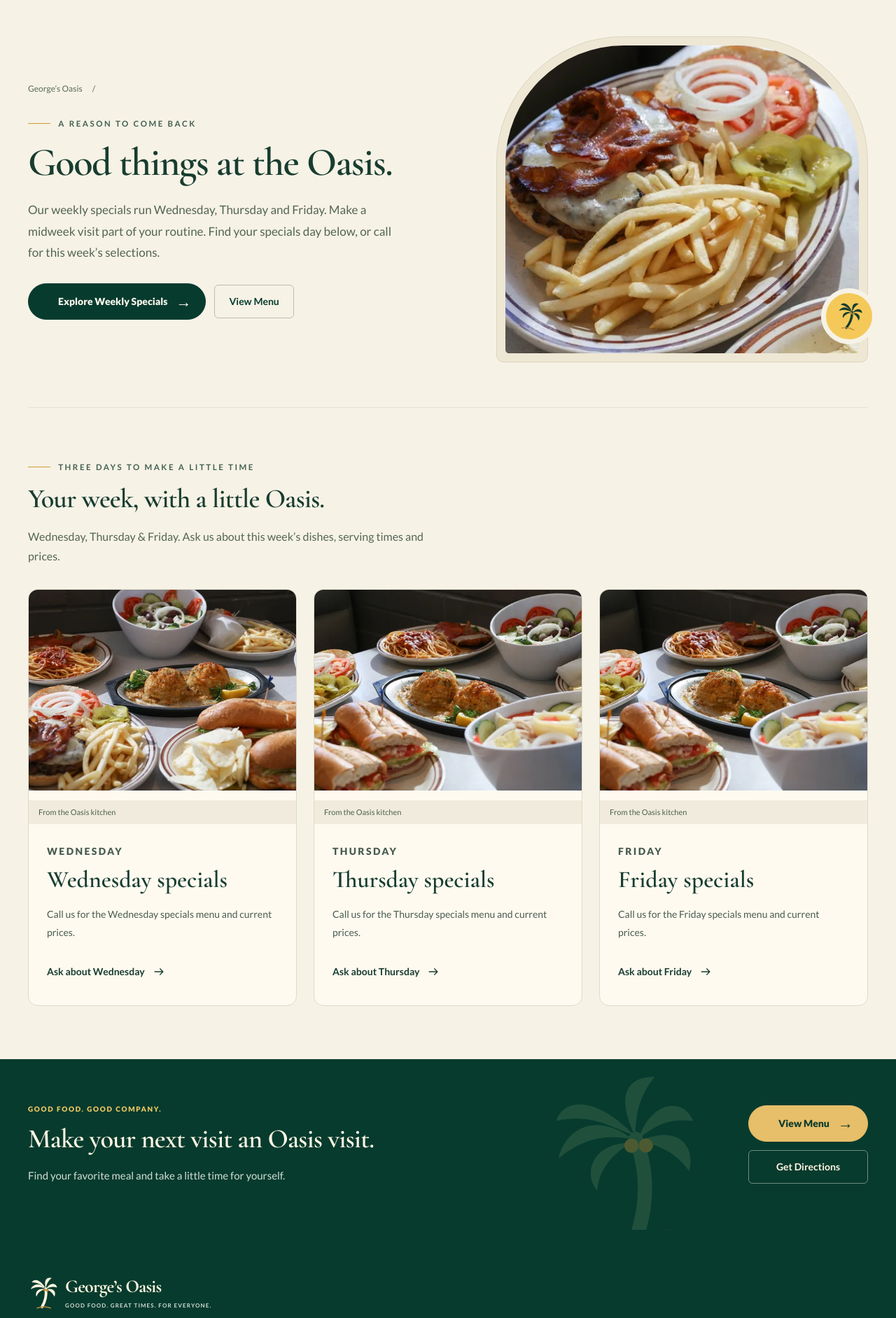
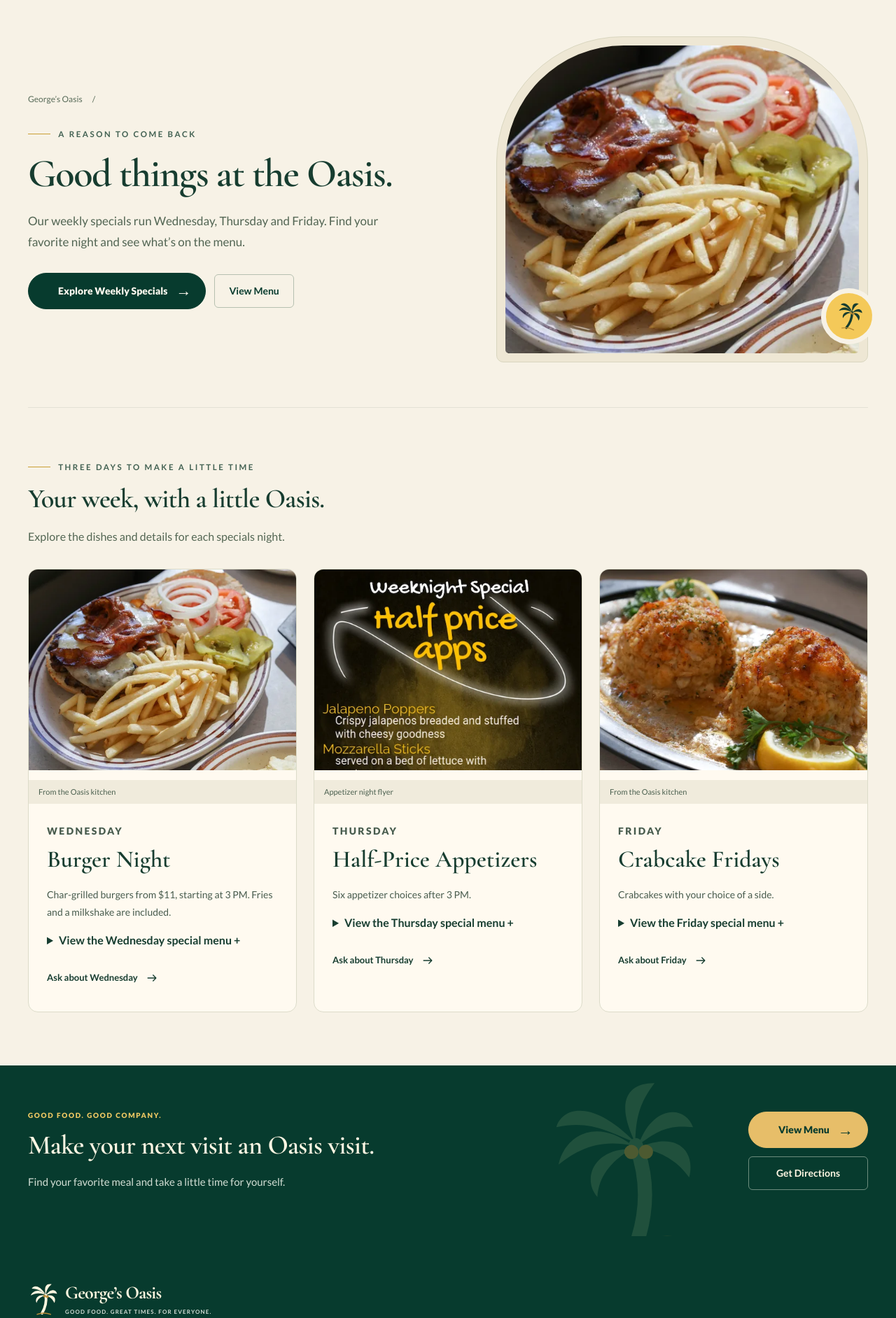
Before and after one commit to AndrewGuadi/georges-oasis-allentown, a Flask app: page /specials in a window 1280 px wide. Shown: the part 135-2019 px from the top of the page at 70% size. Run offline with Flask 3, Linux system fonts and the light colour scheme; some libraries are stand-ins or nearby versions.

Commit message:
Publish George’s Oasis weekly specials menus

```diff
--- a/georges_oasis/content.py
+++ b/georges_oasis/content.py
@@ -151,13 +151,22 @@ def public_content(now=None, include_drafts=False):
     for weekday in data.get("weekly_special_days", [2, 3, 4]):
         record = next((m for m in data.get("special_menus", []) if m.get("weekday") == weekday), {})
         approved = include_drafts or publishable(record, now)
+        items = record.get("items", [])
+        visible_items = [
+            item | {"formatted_price": money(item["price"]).removesuffix(".00") if item.get("price") is not None else None}
+            for item in items if approved and (include_drafts or publishable(item, now))
+        ]
+        flyer = record.get("flyer") if visible_items and len(visible_items) == len(items) else None
         special_menus.append({
             "id": day_names[weekday].lower(), "day": day_names[weekday],
             "title": record.get("title") if approved else day_names[weekday] + " specials",
             "photo": record.get("photo") if approved else {2: "george-oasis-menu-food-spread", 3: "george-oasis-menu-food-spread-02", 4: "george-oasis-menu-food-spread-04"}.get(weekday, "george-oasis-menu-food-spread"),
             "photo_alt": record.get("photo_alt", "Food from the Oasis kitchen") if approved else "A selection of food from the Oasis kitchen",
-            "items": [item for item in record.get("items", []) if include_drafts or publishable(item, now)] if approved else [],
+            "items": visible_items,
+            "summary": record.get("summary", "") if visible_items else "",
             "note": record.get("note", "") if approved else "",
+            "flyer": flyer,
+            "flyer_cover": flyer and record.get("flyer_cover", False),
         })
     business = data['business']
     items_by_id = {item['id']: item | {'category_id': category['id']}
@@ -234,6 +243,11 @@ def validate_content(data):
             metadata(item, label + " dish")
             if not item.get("name"):
                 issues.append(f"{label}: each dish needs a name.")
+            if item.get("price") is not None:
+                try:
+                    money(item["price"])
+                except ValueError:
+                    issues.append(f"{label}: invalid dish price.")
     for name in ['golf','story','dessert_flavors','consumer_advisory','pie_campaign']:
         if name in data:metadata(data[name],name)
     return issues
--- a/static/css/feedback-polish.css
+++ b/static/css/feedback-polish.css
@@ -35,17 +35,23 @@
 .home-food-tile>span { display:flex; align-items:center; justify-content:space-between; gap:12px; padding:20px; font-weight:700; }
 .homepage-design .features { margin:0 auto; padding-top:10px; padding-bottom:30px; }
 .special-menu-grid { display:grid; grid-template-columns:repeat(3,minmax(0,1fr)); gap:24px; }
-.special-menu-card { overflow:hidden; border:1px solid #dcdcca; border-radius:14px; background:#fffaf0; }
+.special-menu-card { overflow:hidden; scroll-margin-top:8rem; border:1px solid #dcdcca; border-radius:14px; background:#fffaf0; }
 .special-menu-card figure { margin:0; position:relative; }
 .special-menu-card img { width:100%; aspect-ratio:4/3; display:block; object-fit:cover; }
+.special-menu-card .special-flyer-cover { height:auto; object-position:center top; }
 .special-menu-card figcaption { padding:8px 14px; font-size:11px; color:#4b604f; background:#f0ebdc; }
 .special-menu-copy { padding:26px; }
 .special-menu-copy h3 { font:600 34px/1.1 'Cormorant Garamond',Georgia,serif; margin:10px 0 18px; }
 .special-menu-copy p { line-height:1.8; font-size:14px; color:#485c4e; }
-.special-menu-copy .text-link { margin-top:22px; }
-.special-menu-copy summary { padding:16px 0; cursor:pointer; font-weight:700; }
+.special-menu-copy .text-link { margin-top:12px; }
+.special-menu-copy .special-call { font-size:13px; }
+.special-menu-copy summary { padding:16px 0 8px; cursor:pointer; font-weight:700; }
 .special-menu-copy li { border-top:1px solid #dcdcca; padding:14px 0; }
-.special-menu-copy h4 { font-weight:700; }
+.special-menu-copy h4 { display:flex; flex-wrap:wrap; justify-content:space-between; gap:4px 12px; font-weight:700; }
+.special-menu-copy h4 span { white-space:nowrap; }
+.home-special-links { display:grid; gap:6px; margin:10px 0; }
+.home-special-links .text-link { display:inline-flex; flex-wrap:wrap; gap:4px 8px; }
+.home-special-links .text-link span { font-weight:400; }
 .special-menu-copy details[open] summary>span { display:inline-block; transform:rotate(45deg); }
 .quick-hours summary:focus-visible,.home-food-tile:focus-visible,.special-menu-copy summary:focus-visible { outline:3px solid #9b6a1a; outline-offset:4px; }
 @media (hover:hover) and (pointer:fine) {
--- a/templates/public/specials.html
+++ b/templates/public/specials.html
@@ -1,17 +1,51 @@
 {% extends 'public/section_page.html' %}
-{% block page_intro %}{{ intro('A reason to come back', 'Good things at the Oasis.', 'Our weekly specials run Wednesday, Thursday and Friday. Make a midweek visit part of your routine. Find your specials day below, or call for this week’s selections.', 'george-oasis-bacon-cheeseburger-and-fries-02', 'A burger and French fries from the Oasis kitchen', 'Explore Weekly Specials', '#weekly-menus', 'View Menu', url_for('public.food')) }}{% endblock %}
+{% block page_intro %}{{ intro('A reason to come back', 'Good things at the Oasis.', 'Our weekly specials run Wednesday, Thursday and Friday. Find your favorite night and see what’s on the menu.', 'george-oasis-bacon-cheeseburger-and-fries-02', 'A burger and French fries from the Oasis kitchen', 'Explore Weekly Specials', '#weekly-menus', 'View Menu', url_for('public.food')) }}{% endblock %}
 {% block page_body %}
 <section class="page-shell page-section weekly-menus" id="current-specials" aria-labelledby="weekly-menus-title">
   <span id="weekly-menus"></span>
-  <div class="section-heading"><p class="section-eyebrow">Three days to make a little time</p><h2 id="weekly-menus-title">Your week, with a little Oasis.</h2><p>Wednesday, Thursday & Friday. Ask us about this week’s dishes, serving times and prices.</p></div>
+  <div class="section-heading">
+    <p class="section-eyebrow">Three days to make a little time</p>
+    <h2 id="weekly-menus-title">Your week, with a little Oasis.</h2>
+    <p>Explore the dishes and details for each specials night.</p>
+  </div>
   <div class="special-menu-grid">
-  {% for menu in special_menus %}<article class="special-menu-card">
-    <figure>{{ site_image(menu.photo, menu.photo_alt, sizes='(max-width: 760px) calc(100vw - 40px), 400px') }}<figcaption>From the Oasis kitchen</figcaption></figure>
-    <div class="special-menu-copy"><p class="small-label">{{ menu.day }}</p><h3>{{ menu.title }}</h3>
-    {% if menu['items'] %}<details open><summary>Explore the {{ menu.day }} menu <span aria-hidden="true">+</span></summary><ul>{% for item in menu['items'] %}<li><h4>{{ item.name }}</h4>{% if item.description %}<p>{{ item.description }}</p>{% endif %}</li>{% endfor %}</ul>{% if menu.note %}<p>{{ menu.note }}</p>{% endif %}</details>
-    {% else %}<p>Call us for the {{ menu.day }} specials menu and current prices.</p>{% endif %}
-    <a class="text-link" href="{{ business.phone_uri }}">Ask about {{ menu.day }} {{ icon('arrow') }}</a></div>
-  </article>{% endfor %}
+  {% for menu in special_menus %}
+    <article class="special-menu-card" id="special-{{ menu.id }}">
+      {% if menu.flyer %}{% set flyer_url = url_for('static', filename='images/specials/' ~ menu.flyer ~ '.webp') %}{% endif %}
+      <figure>
+        {% if menu.flyer_cover %}
+          <img class="special-flyer-cover" src="{{ flyer_url }}" alt="" width="500" height="750" loading="lazy" decoding="async">
+          <figcaption>Appetizer night flyer</figcaption>
+        {% else %}
+          {{ site_image(menu.photo, menu.photo_alt, sizes='(max-width: 760px) calc(100vw - 40px), 400px') }}
+          <figcaption>From the Oasis kitchen</figcaption>
+        {% endif %}
+      </figure>
+      <div class="special-menu-copy">
+        <p class="small-label">{{ menu.day }}</p>
+        <h3>{{ menu.title }}</h3>
+        {% if menu['items'] %}
+          {% if menu.summary %}<p>{{ menu.summary }}</p>{% endif %}
+          <details>
+            <summary>View the {{ menu.day }} special menu <span aria-hidden="true">+</span></summary>
+            <ul>
+              {% for item in menu['items'] %}
+                <li>
+                  <h4>{{ item.name }}{% if item.formatted_price %} <span>{{ item.formatted_price }}</span>{% endif %}</h4>
+                  {% if item.description %}<p>{{ item.description }}</p>{% endif %}
+                </li>
+              {% endfor %}
+            </ul>
+            {% if menu.note %}<p>{{ menu.note }}</p>{% endif %}
+            {% if menu.flyer %}<a class="text-link" href="{{ flyer_url }}">View the {{ menu.day }} flyer {{ icon('arrow') }}</a>{% endif %}
+          </details>
+        {% else %}
+          <p>Call us for the {{ menu.day }} specials menu and current prices.</p>
+        {% endif %}
+        <a class="text-link special-call" href="{{ business.phone_uri }}">Ask about {{ menu.day }} {{ icon('arrow') }}</a>
+      </div>
+    </article>
+  {% endfor %}
   </div>
 </section>
 
```
Also changed, not shown: templates/public/home/weekly_specials.html (+12 -2 lines), tests/test_owner_feedback.py (+20 -1 lines), georges_oasis/content/site.json, static/images/specials/burger-night.webp (added), static/images/specials/crabcake-fridays.webp (added), static/images/specials/half-price-appetizers.webp (added).
